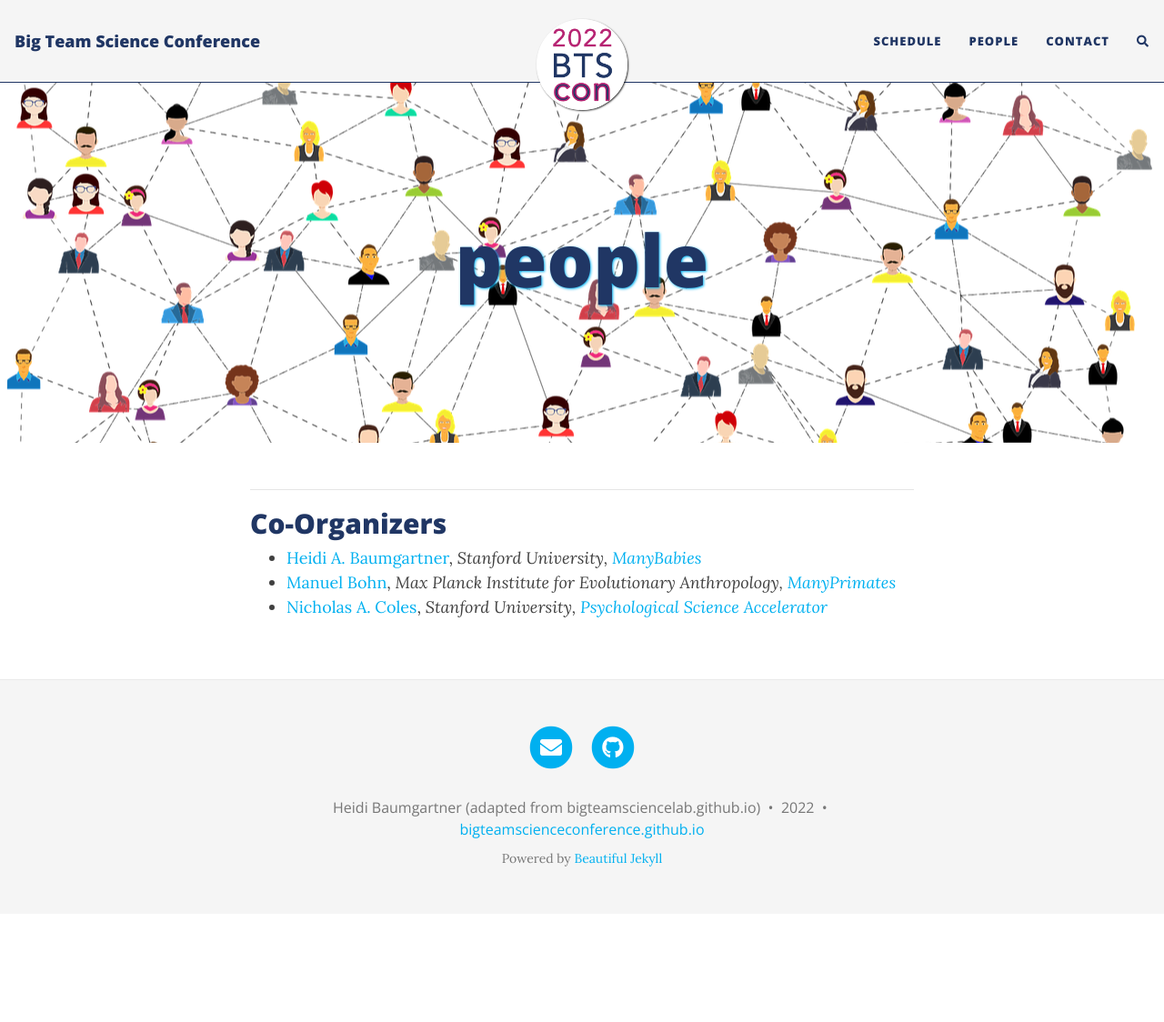
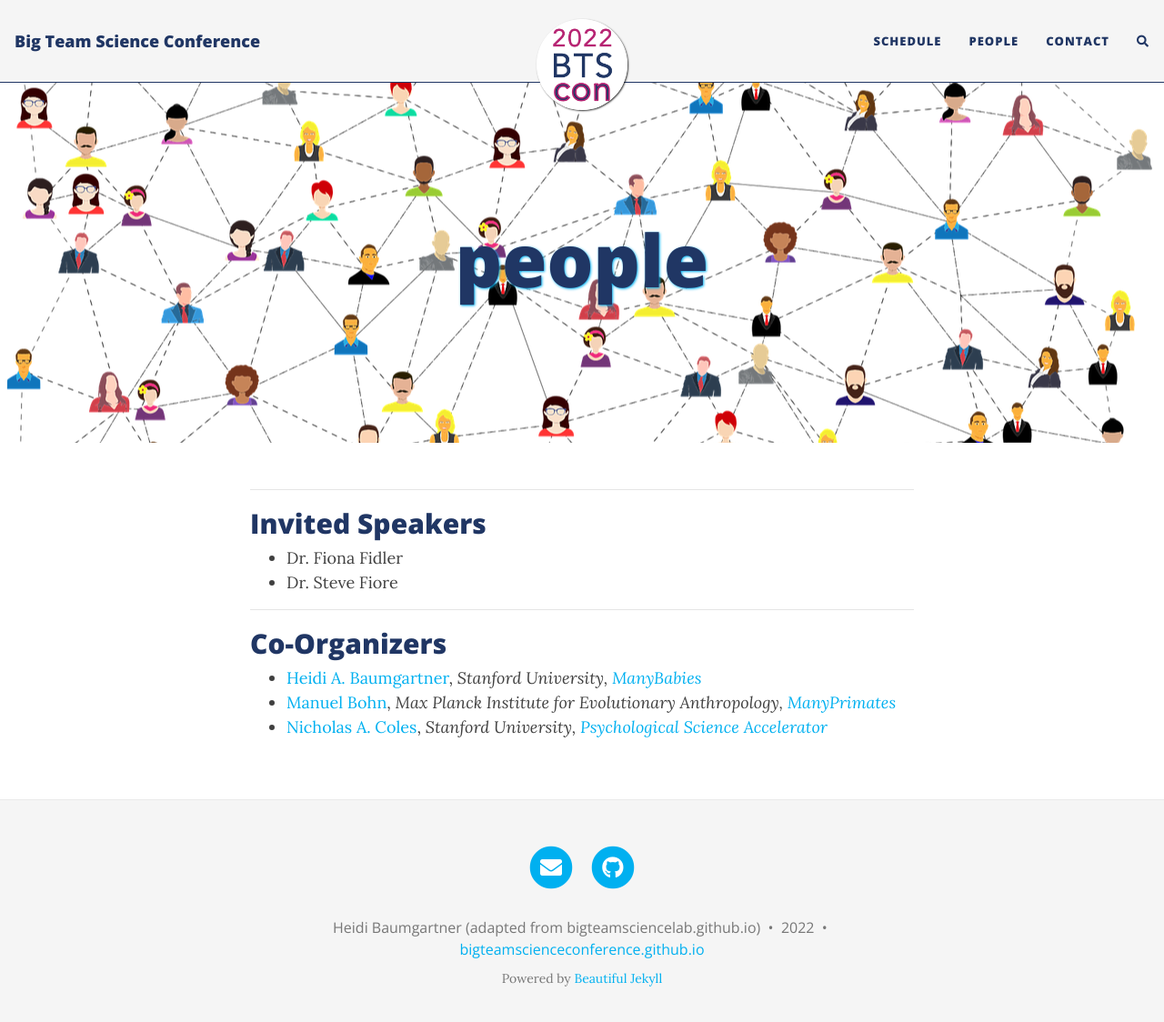
Before and after one commit to bigteamscienceconference/bigteamscienceconference.github.io, a Jekyll site: the page built from people.md, in a window 1280 px wide and 1137 px high. Shown: the top 1124 px of the window at 91% size. Built offline with Jekyll 4.4.1, drawn with Linux system fonts in a browser that asks for light colours; nearby versions of some CDN libraries; comment, search, counter and statistics services are not loaded.

Commit message:
update people

```diff
--- a/people.md
+++ b/people.md
@@ -6,6 +6,11 @@ cover-img: /assets/img/people_blank.png
 
 
 ***
+## Invited Speakers
+* Dr. Fiona Fidler
+* Dr. Steve Fiore
+
+***
 
 ## Co-Organizers
 * [Heidi A. Baumgartner](https://profiles.stanford.edu/heidi-baumgartner), *Stanford University, [ManyBabies](https://manybabies.github.io)*
```
